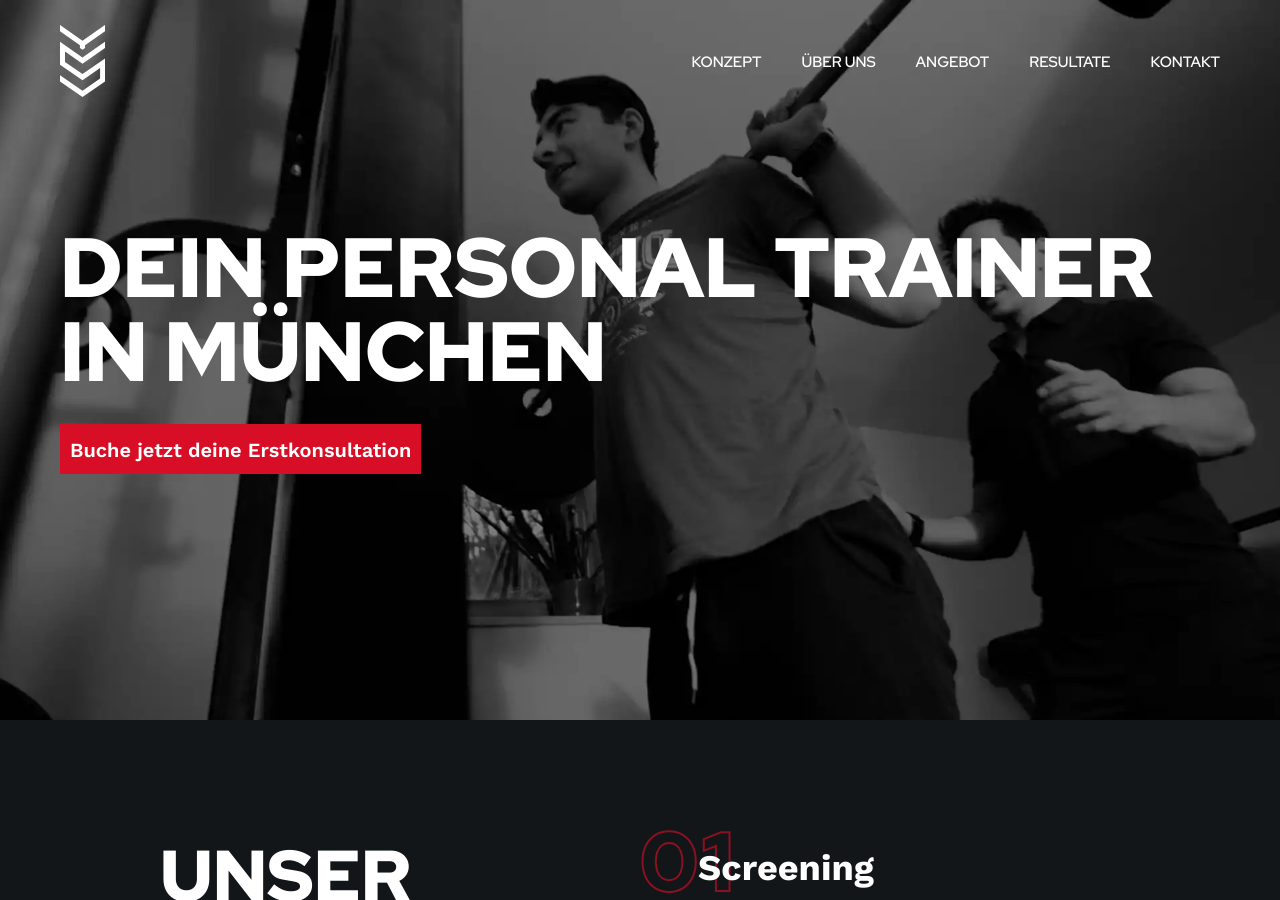
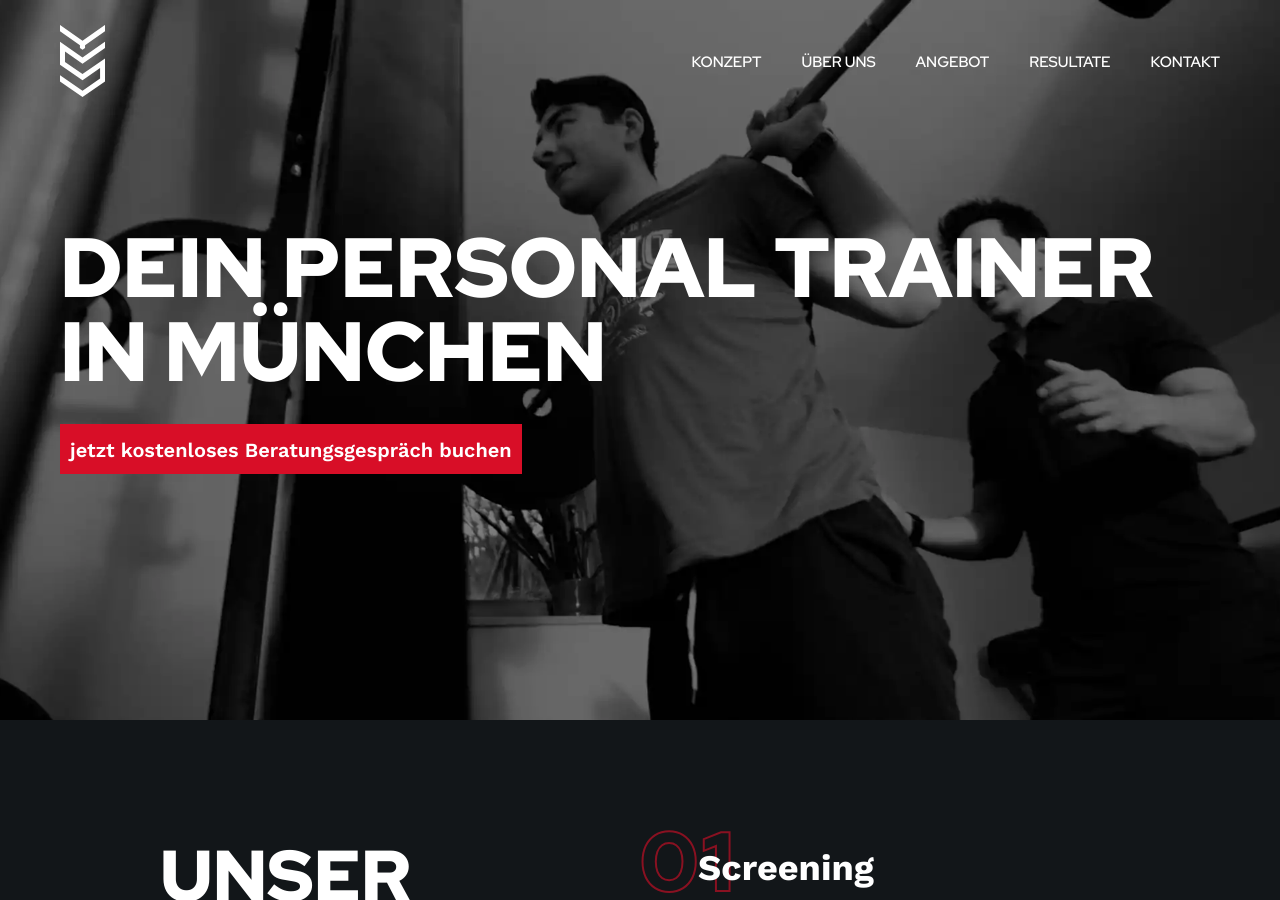
Before and after one commit to yspt-de/www, a Jekyll site: the page built from index.markdown, in a window 1280 px wide and 900 px high. Built offline with Jekyll 4.4.1, drawn with Linux system fonts in a browser that asks for light colours.

Commit message:
Update from Forestry.io Yusuf Shafiq updated index.markdown

```diff
--- a/index.markdown
+++ b/index.markdown
@@ -3,7 +3,7 @@ layout: main
 meta-title: Dein Personal Trainer in München - bla bla bla
 meta-description: ich bin deine meta description
 main-h1: Dein Personal Trainer<br />in München
-main-cta: Buche jetzt deine Erstkonsultation
+main-cta: jetzt kostenloses Beratungsgespräch buchen
 concept-h2: UNSER KONZEPT
 concept-description: Du suchst einen Coach, um deine Performance zu verbessern? Wir
   unterstützen dich bei deinen Zielen rund um Ernährung, Training und Lifestyle.
```
